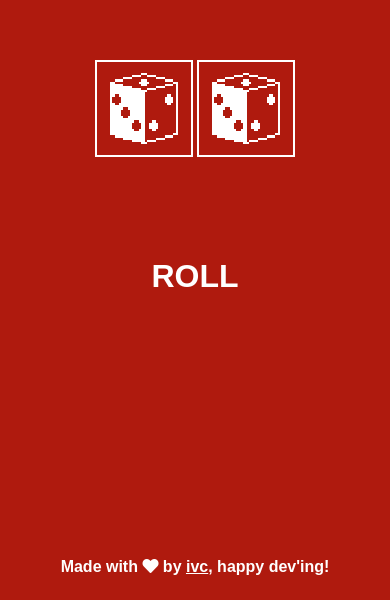
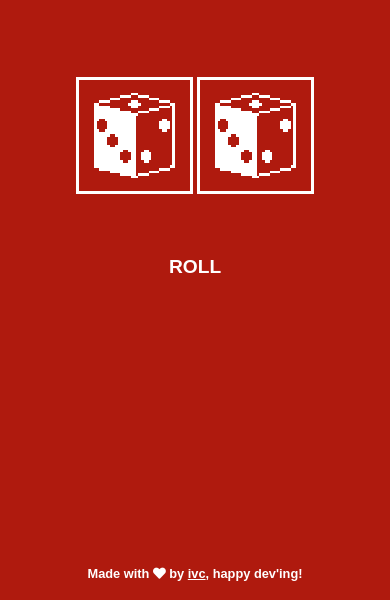
Before and after one commit to ivanvonchrist/game-generator, a plain HTML site: page index.html in a window 390 px wide. Shown: the part 244-844 px from the top of the page. Drawn offline with Linux system fonts and the light colour scheme.

Commit message:
CSS changes and mobile responsive

```diff
--- a/css/style.css
+++ b/css/style.css
@@ -6,11 +6,11 @@ html, body {
     margin: 0;
     padding: 0; }
 
-#r_idea, #btn, #footer {
-    font-size: 2em; }
+#r_idea, #btn {
+    font-size: 2rem; }
 
 #footer {
-    font-size: 1em; }
+    font-size: 1rem; }
 
 #container {
 	position: relative;
@@ -48,7 +48,8 @@ html, body {
 #r_idea {
 	padding: 1.5em 0;
 	max-width: 80%;
-	margin: auto; }
+	margin: auto;
+    overflow: auto; }
 
 #r_roll {
 	margin: 0 auto; }
@@ -59,12 +60,13 @@ html, body {
     position: absolute;
     bottom: 1.5em;
     width: 100%;
-    text-align: center; }
+    text-align: center;
+    clear: both: }
 
 /* Image Styling */
 
 img {
-    width: 25%;
+    width: 30%;
     height: auto; }
 
 /* Button Style */
@@ -96,3 +98,9 @@ a { color: white; }
 
 #preload {
     display: none; } /* Hide the pre-load div */
+
+@media (max-width: 768px) {
+    #r_idea, #btn {
+    font-size: 1.2rem; }
+    #footer {
+    font-size: 0.8rem; }}
--- a/index.html
+++ b/index.html
@@ -1,6 +1,8 @@
 <html lang="en">
 <head>
 <meta content="text/html">
+
+    <meta name="viewport" content="width=device-width, initial-scale=1">
 
     <title>game-generator</title>
 
```
